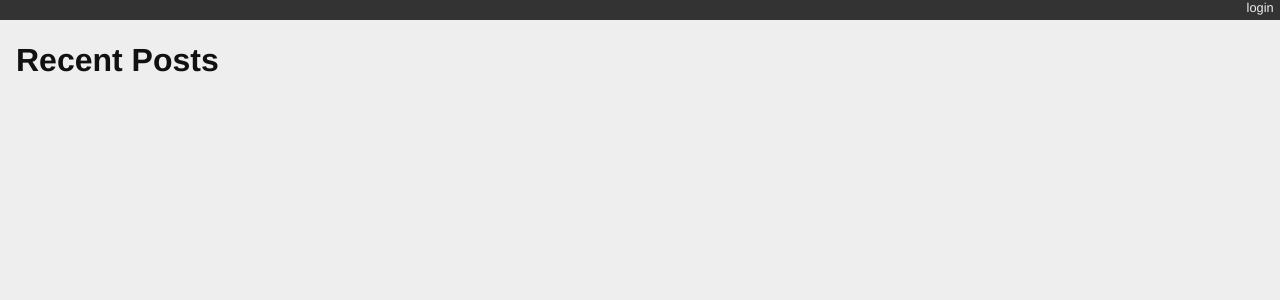
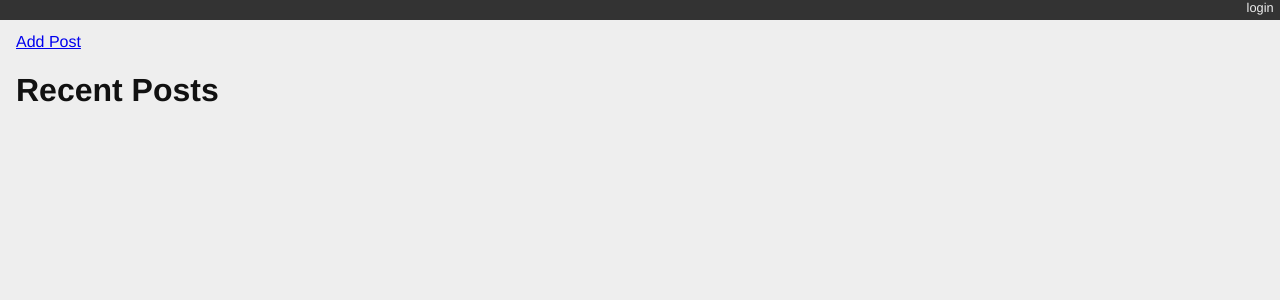
Before and after one commit to gapaleo/django-blog, a Django app: page / in a window 1280 px wide. Shown: the top 300 px of the page. Run offline with Django 3.2, Linux system fonts and the light colour scheme; data that the repository does not hold is empty.

Commit message:
Add Django ModelForm to add Posts.

```diff
--- a/blogging/templates/blogging/list.html
+++ b/blogging/templates/blogging/list.html
@@ -1,5 +1,6 @@
 {% extends "base.html" %}
 {% block content %}
+<a class="backlink" href="{% url 'blog_add' %}">Add Post</a>
 <h1>Recent Posts</h1>
 {% comment %} here is where the query happens {% endcomment %}
 {% for post in posts %}
--- a/blogging/urls.py
+++ b/blogging/urls.py
@@ -1,7 +1,8 @@
 from django.urls import path
-from blogging.views import stub_view, list_view, detail_view
+from blogging.views import stub_view, list_view, detail_view, add_view
 
 urlpatterns = [
     path('', list_view, name='blog_index'),
-    path('posts/<int:post_id>/', detail_view, name='blog_detail')
+    path('posts/<int:post_id>/', detail_view, name='blog_detail'),
+    path('posts/add/', add_view, name='blog_add'),
 ]
--- a/blogging/views.py
+++ b/blogging/views.py
@@ -1,7 +1,9 @@
-from django.shortcuts import render
+import datetime
+from django.shortcuts import render, redirect
 from django.http import HttpResponse, HttpResponseRedirect, Http404
 from django.template import loader
 from blogging.models import Post
+from blogging.forms import AddPostForm
 
 
 def stub_view(request, *args, **kwargs):
@@ -30,3 +32,16 @@ def detail_view(request, post_id):
         raise Http404
     context = {'post': post}
     return render(request, 'blogging/detail.html', context)
+
+
+def add_view(request):
+    if request.method == 'POST':
+        form = AddPostForm(request.POST)
+        if form.is_valid():
+            post = form.save(commit=False)
+            post.published_date = datetime.datetime.now()
+            post.save()
+            return redirect(detail_view, post_id=post.pk)
+    form = AddPostForm()
+    context = {'form': form}
+    return render(request, 'blogging/add.html', context)
```
Also changed, not shown: blogging/forms.py (added, +8 -0 lines), blogging/templates/blogging/add.html (added, +11 -0 lines).
